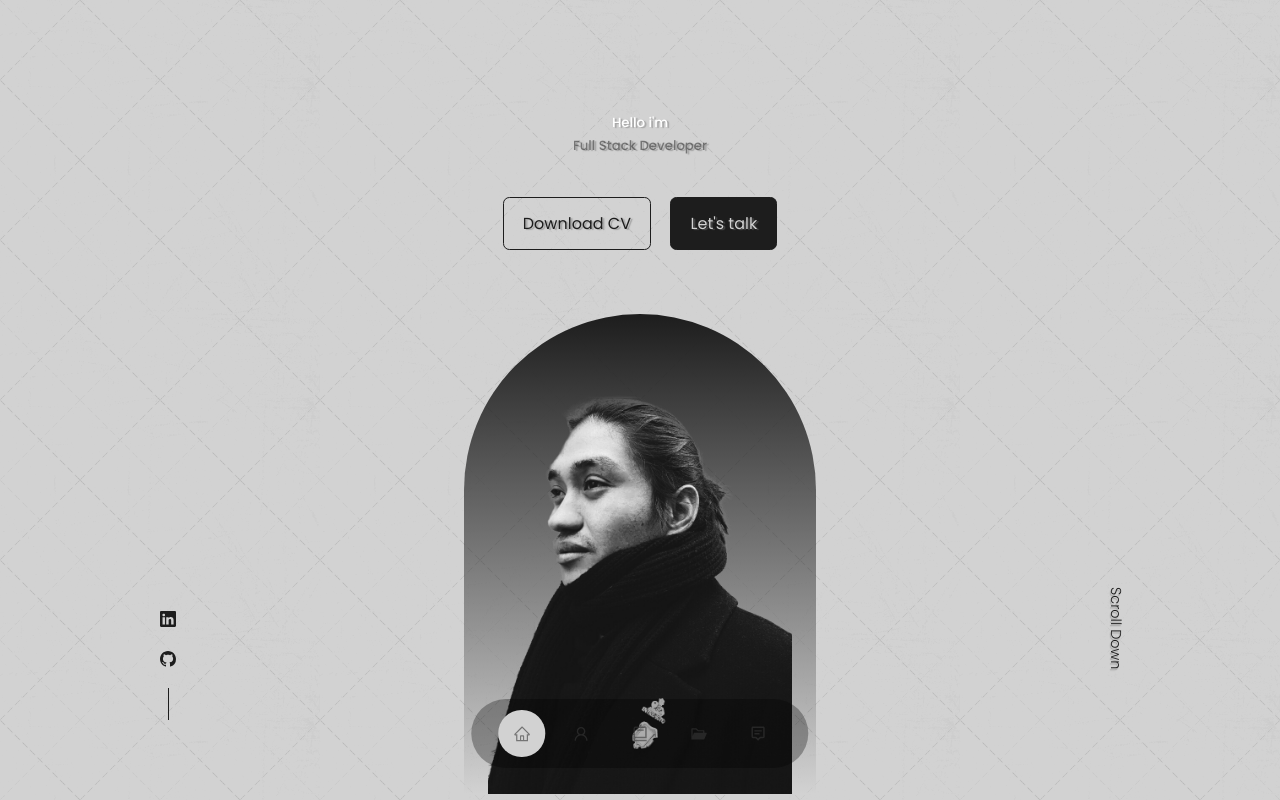
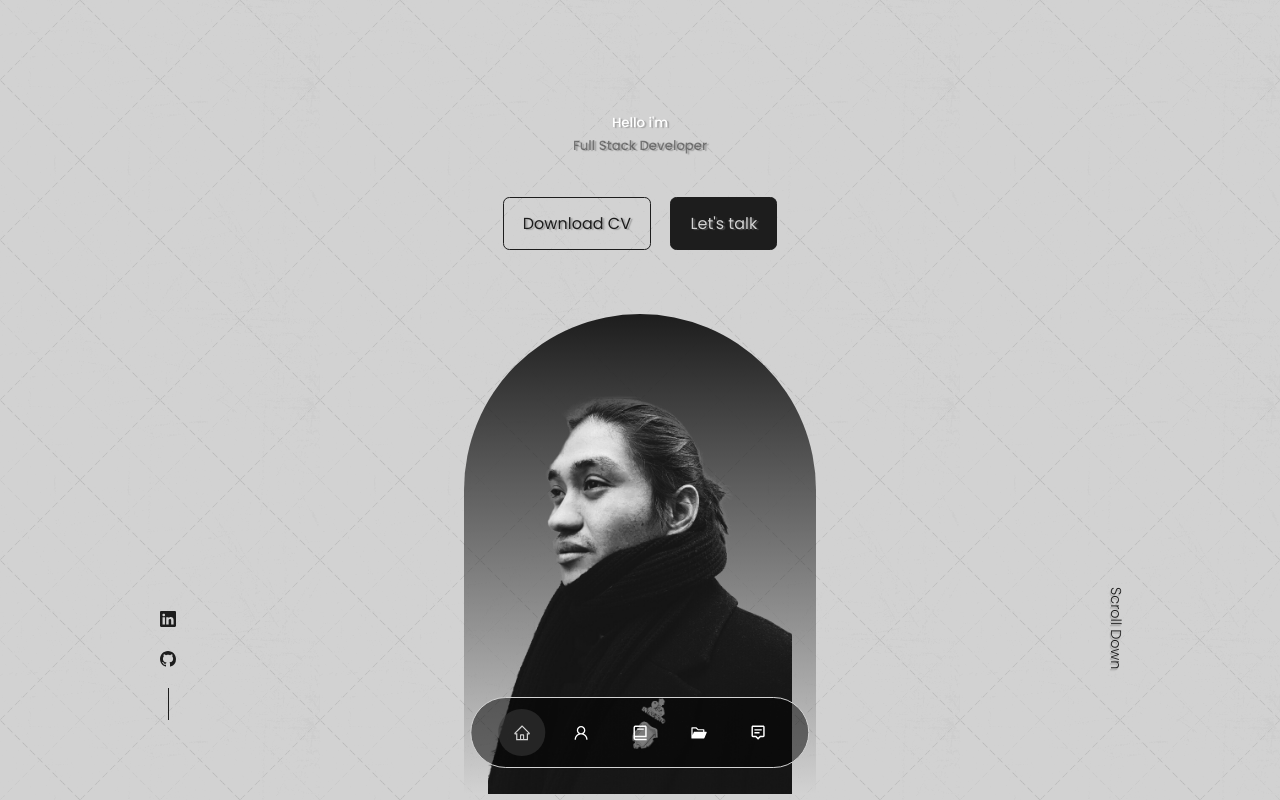
Before and after one commit to CRMAD15/Portfolio, a React (Create React App) app: page / in a window 1280 px wide. Shown: the top 800 px of the page. Built offline with nearby package versions, Linux system fonts and the light colour scheme.

Commit message:
links repair

```diff
--- a/src/components/About/About.jsx
+++ b/src/components/About/About.jsx
@@ -19,21 +19,21 @@ function About() {
 
                 <div className="about_content">
                     <div className="about_cards">
-                        <a href="/#experience">
+                        <a href="#experience">
                             <article className="about_card">
                                 <BsAwardFill className='about_icon' />
                                 <h5>Experience</h5>
                                 <small> Junior</small>
                             </article>
                         </a>
-                        <a href="/#contact">
+                        <a href="#contact">
                             <article className="about_card">
                                 <FiUsers className='about_icon' />
                                 <h5>Contact</h5>
                                 <small> 676624418</small>
                             </article>
                         </a>
-                        <a href="/#portfolio">
+                        <a href="#portfolio">
                             <article className="about_card">
                                 <BsFillFolderFill className='about_icon' />
                                 <h5>Projects</h5>
--- a/src/components/Nav/nav.css
+++ b/src/components/Nav/nav.css
@@ -1,5 +1,5 @@
 nav {
-    background: rgba(0, 0, 0, 0.3);
+    background: rgba(0, 0, 0, 0.5);
     width: max-content;
     display: block;
     padding: 0.7rem 1.7rem;
@@ -12,14 +12,14 @@ nav {
     gap: 0.8rem;
     border-radius: 3rem;
     backdrop-filter: filter(15px);
+    border: 1px solid var(--color-bg);
 }
 
 nav a {
-    border: transparent;
     padding: 0.9rem;
     border-radius: 50%;
     display: flex;
-    color: var(--color-light);
+    color: var(--color-white);
     font-size: 1.1rem;
 }
 
@@ -28,6 +28,7 @@ nav a:hover {
     background: rgb(0, 0, 0, 0.4);
 }
 
-nav a.active{
-    background:var(--color-bg);
+nav a.active {
+    background: var(--color-light);
+    color: var(--color-bg);
 }
```
Also changed, not shown: jdjdj.html (deleted, +0 -12 lines).
